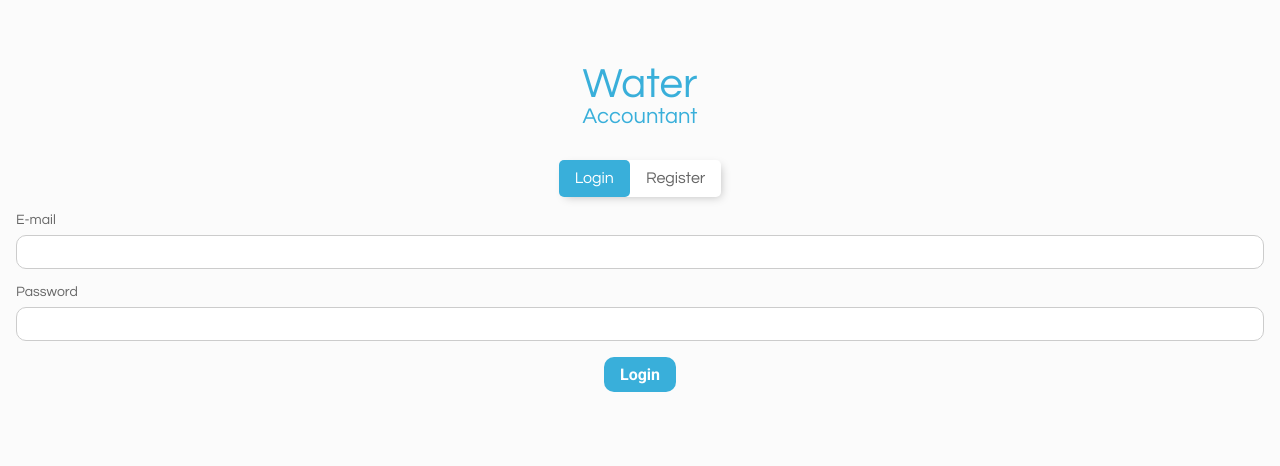
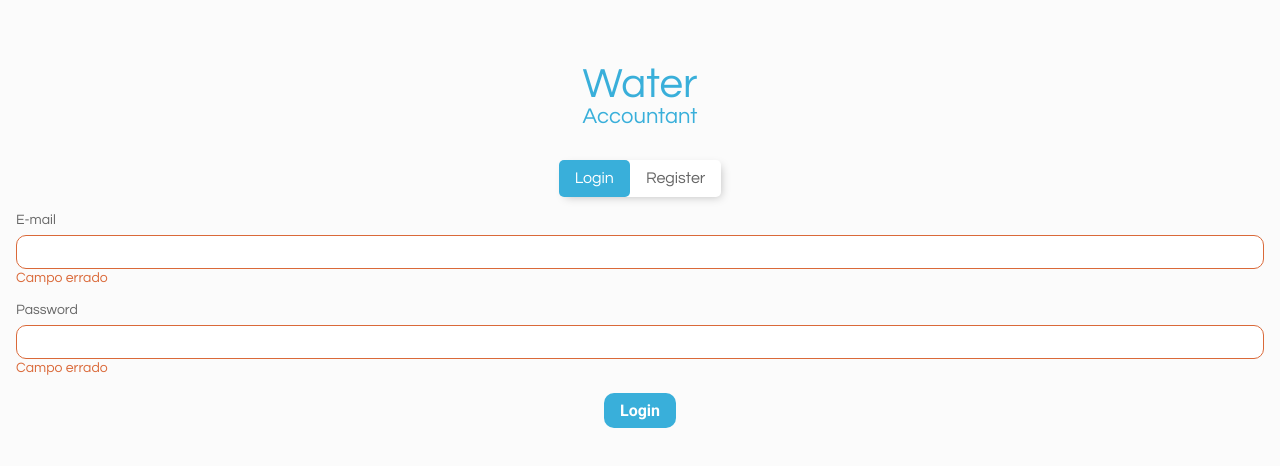
Before and after one commit to lararthur/water-accountant-frontend, a Next.js app: page / in a window 1280 px wide. Shown: the top 466 px of the page. Built offline with nearby package versions, Linux system fonts and the light colour scheme.

Commit message:
input error tootip layout

```diff
--- a/src/pages/index.tsx
+++ b/src/pages/index.tsx
@@ -90,7 +90,7 @@ const Home = (): JSX.Element => {
           <>
             <label
               htmlFor="email"
-              className="label"
+              className="label label--error"
             >
               <span className="label__text">E-mail</span>
               <input
@@ -101,11 +101,12 @@ const Home = (): JSX.Element => {
                 onChange={(e) => handleField(e)}
                 value={email}
               />
+              <span className="tooltip">Campo errado</span>
             </label>
 
             <label
               htmlFor="password"
-              className="label"
+              className="label label--error"
             >
               <span className="label__text">Password</span>
               <input
@@ -116,6 +117,7 @@ const Home = (): JSX.Element => {
                 onChange={(e) => handleField(e)}
                 value={password}
               />
+              <span className="tooltip">Campo errado</span>
             </label>
 
             <input
@@ -128,7 +130,7 @@ const Home = (): JSX.Element => {
           <>
             <label
               htmlFor="email"
-              className="label"
+              className="label label--error"
             >
               <span className="label__text">E-mail</span>
               <input
@@ -139,6 +141,7 @@ const Home = (): JSX.Element => {
                 onChange={(e) => handleField(e)}
                 value={email}
               />
+              <span className="tooltip">Campo errado</span>
             </label>
 
             <label
--- a/src/styles/global.scss
+++ b/src/styles/global.scss
@@ -31,9 +31,23 @@
   font-size: 0.875rem;
   display: flex;
   flex-direction: column;
+  position: relative;
   &__text {
     padding-bottom: 0.5rem;
     line-height: 1;
+  }
+
+  &--error {
+    .input {
+      border-color: $red;
+      margin-bottom: 0;
+      &:focus {
+        border-color: $red;
+      }
+    }
+    .tooltip {
+      display: block;
+    }
   }
 }
 .input {
@@ -50,6 +64,12 @@
     border-color: $lightblue;
   }
 }
+.tooltip {
+  display: none;
+  color: $red;
+  font-size: 0.875rem;
+  margin-bottom: 1rem;
+}
 .button {
   background: $blue;
   color: $white;
@@ -61,7 +81,6 @@
   width: fit-content;
   margin: 0 auto;
 }
-
 .switch {
   width: 100%;
   display: flex;
--- a/src/styles/variables.scss
+++ b/src/styles/variables.scss
@@ -5,3 +5,4 @@ $background: #FBFBFB;
 $darkgrey: #666;
 $grey: #CCC;
 $lightgrey: #E7E7E7;
+$red: #DA6939;
```
